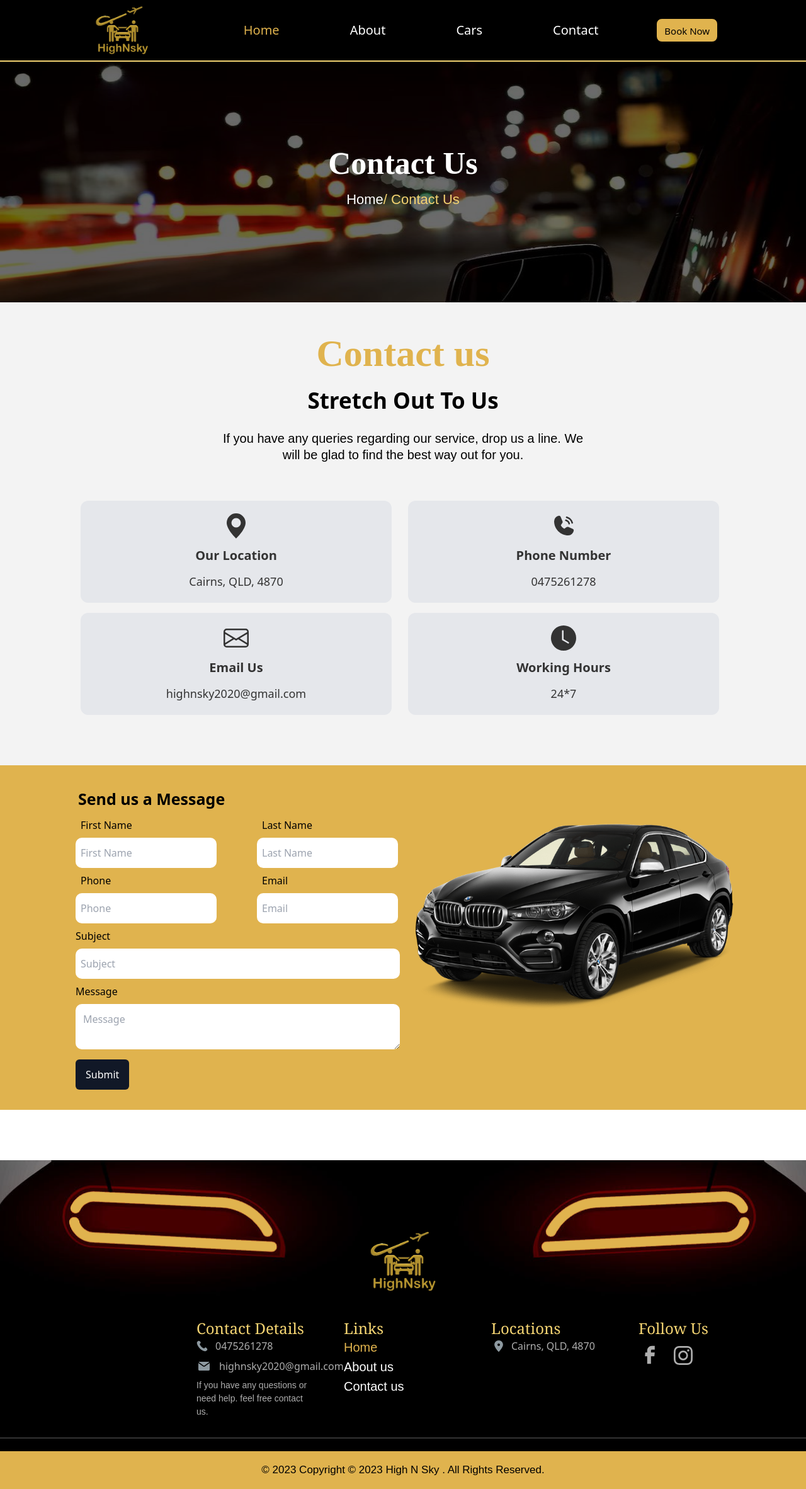
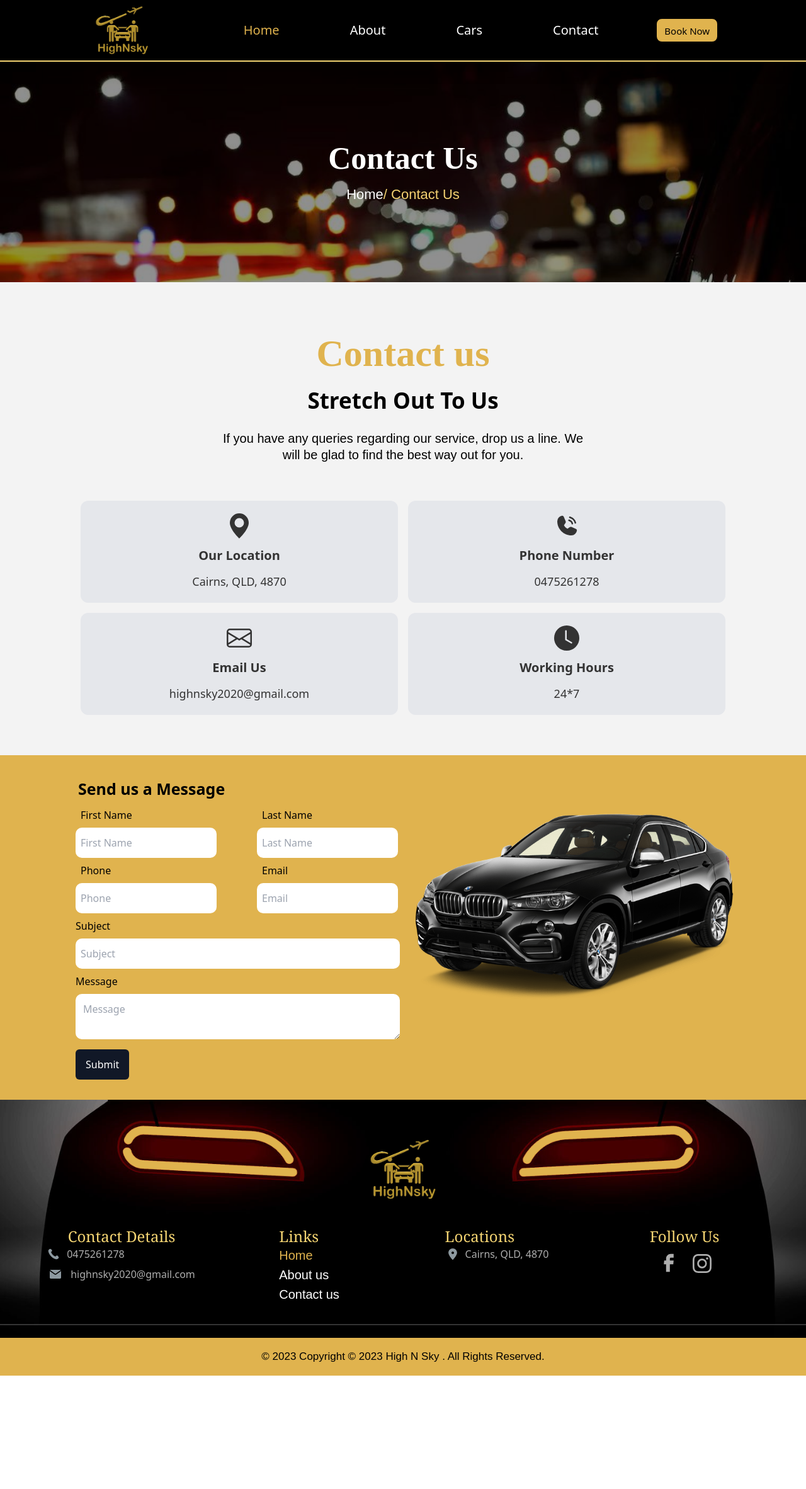
Before and after one commit to HighNsky/highNsky-reactApp, a Next.js app: page /contact in a window 1280 px wide. Shown: the whole page at 63% size. After the commit the page ends 2184 px from the top, so only its background shows below. Built offline with nearby package versions, Linux system fonts and the light colour scheme.

Commit message:
responsive UI

```diff
--- a/src/components/SubHeader/index.tsx
+++ b/src/components/SubHeader/index.tsx
@@ -13,17 +13,35 @@ import { motion } from "framer-motion";
 const Layout = () => <BannerCard svg={carsi} />;
 const SubHeader = (props: any) => {
   const router = useRouter();
+
+  console.log("carsi", carsi);
   return (
     <>
-      <div className="h-[28rem]">
-        <Layout />
-        <motion.div
-          className=" flex flex-col justify-center items-center relative bottom-[250px]"
+      <div className=" lg:h-[28rem] xxxs:h-[25rem] xxs:h-[15rem] md:h-[25rem]">
+        {/* <Layout /> */}
+        <div
+          style={{
+            backgroundImage: `url(${carsi?.src})`,
+            height: "100%",
+            width: "100%",
+            backgroundRepeat: "no-repeat",
+            backgroundSize: "cover",
+          }}
+        >
+          {/* <motion.div
+            className=" flex flex-col justify-center items-center   h-full  "
+            style={{ opacity: 0.1, background: "#000000b0" }}
             initial={{ y: 100, opacity: 0 }}
             animate={{ y: 0, opacity: 1 }}
             transition={{ duration: 0.6 }}
+          > */}
+          <div
+            className=" flex flex-col justify-center items-center   h-full  "
+            style={{ background: "rgb(0 0 0 / 44%)" }}
           >
-          <div className="bred-head">{props.text}</div>
+            <div className="bred-head text-[white]   flex justify-center items-center lg:pt-[6rem] sm:pt-[3rem] ">
+              {props.text}{" "}
+            </div>
             <div className="flex">
               <div
                 onClick={() => {
@@ -42,7 +60,9 @@ const SubHeader = (props: any) => {
                 / {props.text}
               </div>
             </div>
-        </motion.div>
+            {/* </motion.div> */}
+          </div>
+        </div>
       </div>
     </>
   );
--- a/src/components/contact/ContactCard/index.tsx
+++ b/src/components/contact/ContactCard/index.tsx
@@ -20,7 +20,7 @@ const ContactCard: FC<contactCardProps> = ({
       className={`${
         ""
         // index && (index % 2 ? "bg-[#e0b34e]" : "bg-gray-200")
-      } bg-gray-200 py-5 rounded-xl space-y-3  xxxs:mr-2.5`}
+      } bg-gray-200 py-5 rounded-xl space-y-3   `}
     >
       <div className="flex justify-center">{svg}</div>
       <h1 className=" md:text-[20px] font-bold text-[#333333] text-center">
--- a/src/components/layouts/BasicLayout/Footer/index.tsx
+++ b/src/components/layouts/BasicLayout/Footer/index.tsx
@@ -16,14 +16,14 @@ const Footer = () => {
   return (
     <div>
       <div
-        className="  "
+        className=" lg-pt-[70px] sm:pt-[20px] "
         style={{
           backgroundImage: `url(${footer.src})`,
           backgroundPosition: "center",
           height: "100%",
           width: "100%",
           backgroundSize: "cover",
-          paddingTop: "70px",
+          // paddingTop: "70px",
         }}
       >
         <div className="  w-container  ">
@@ -35,10 +35,11 @@ const Footer = () => {
               className="xxxs:w-[100%] xs:w-[50%] sm:w-[30%] xl:w-[20%] xs:mx-auto"
             />
           </Link>
-          <div className=" lg:ml-[7rem]  xl:ml-[19rem] xl:mx-[5rem] grid sm:grid-cols-2 gap-10 sm:gap-14 md:grid-cols-3 lg:grid-cols-4 px-2">
+          <div className="w-full flex justify-center">
+            <div className=" 2xl:w-[70%] lg:w-[90%]  grid sm:grid-cols-2 gap-10 sm:gap-14 md:grid-cols-2 lg:grid-cols-4 px-2">
               <div
                 id="w-node-_6e965b4c-a72d-e35f-24f8-0924edf57488-91406018"
-              className=""
+                className="flex justify-center flex-col items-center self-start"
               >
                 <h1 className="text-[#f4d472] text-2xl font-serif  text-start ">
                   Contact Details
@@ -46,7 +47,7 @@ const Footer = () => {
                 <div className="ft-link-blocks ">
                   <Link
                     href="tel:+61475261278"
-                  className="flex justify-start items-center mb-2"
+                    className="flex lg:justify-start xxxs:justify-center items-center mb-2"
                   >
                     <Image
                       src={phone}
@@ -54,9 +55,7 @@ const Footer = () => {
                       alt="phone symbol"
                       className="image"
                     />
-                  <div
-                    className="ml-3 text-[#aeaeae]"
-                  >
+                    <div className="ml-3 text-[#aeaeae]">
                       {/* +61 */}
                       0475261278
                     </div>
@@ -66,9 +65,7 @@ const Footer = () => {
                     className="email-block w-inline-block"
                   >
                     <Image src={email} loading="lazy" alt="Email symbol" />
-                  <div
-                    className="ml-3 text-[#aeaeae] "
-                  >
+                    <div className="ml-3 text-[#aeaeae] ">
                       highnsky2020@gmail.com
                     </div>
                   </Link>
@@ -79,13 +76,15 @@ const Footer = () => {
                   </div>
                 </div> */}
                 </div>
-              <div className="footer-desc mt-2 text-[14px]">
+                {/* <div className="footer-desc mt-2 text-[14px]">
                   If you have any questions or need help. feel free contact us.
+                </div> */}
               </div>
+              <div className=" flex justify-center ">
+                <div className="ft-link-blocks ">
+                  <div className="text-[#f4d472] text-2xl font-serif ">
+                    Links
                   </div>
-            <div className="  ">
-              <h1 className="text-[#f4d472] text-2xl font-serif ">Links</h1>
-              <div className="ft-link-blocks ">
                   <Link href="/" className="flb-link">
                     <span
                       className={`text-xl   ${
@@ -149,11 +148,11 @@ const Footer = () => {
                 </Link> */}
                 </div>
               </div>
-            <div className=" ">
-              <h1 className="text-[#f4d472] text-2xl font-serif text-start  ">
+              <div className=" flex flex-col self-start justify-center items-center ">
+                <div className="ft-link-blocks">
+                  <div className="text-[#f4d472] text-2xl font-serif xxxs:text-center lg:text-start  ">
                     Locations
-              </h1>
-              <div className="ft-link-blocks">
+                  </div>
                   {/* <Link
                   href="tel:+61475261278"
                   className="phone-block w-inline-block"
@@ -178,8 +177,12 @@ const Footer = () => {
                   <div className="email-text">highnsky2020@gmail.com</div>
                 </Link> */}
                   <div className="address-block">
-                  <Image src={location} loading="lazy" alt="location symbol" />
-                  <div className="flex justify-start items-center text-[#aeaeae] ml-2">
+                    <Image
+                      src={location}
+                      loading="lazy"
+                      alt="location symbol"
+                    />
+                    <div className="flex justify-center items-center text-[#aeaeae] ml-2">
                       Cairns, QLD, 4870
                     </div>
                   </div>
@@ -199,7 +202,7 @@ const Footer = () => {
                   </Link>
                 </div>
               </div>
-            <div className="">
+              <div className="flex flex-col justify-center items-center self-start">
                 <h1 className="text-[#f4d472] text-2xl  font-serif text-start ">
                   Follow Us
                 </h1>
@@ -221,6 +224,7 @@ const Footer = () => {
                 </div>
               </div>
             </div>
+          </div>
 
           <div className="border-block"></div>
         </div>
--- a/src/pages/cars/SelectCars/TermsNCondition/index.tsx
+++ b/src/pages/cars/SelectCars/TermsNCondition/index.tsx
@@ -58,7 +58,7 @@ const TermsNCondition = () => {
     <>
       <BasicLayout>
         <SubHeader text={Terms} />
-        <div className="flex justify-center items-center wf-section my-[40px] xxxs:px-16  xs:px-[100px] lg:px-[220px]">
+        <div className="flex justify-center items-center wf-section my-[40px] xxxs:px-16  xs:px-[100px] xl:px-[220px] lg:px-[110px] md:px-[10px] sm:px-[10px] xxxs:px-[10px]">
           <div>
             <div id="printablediv" ref={printRef} className="mx-8">
               <div className="mb-[40px]">
@@ -284,7 +284,7 @@ const TermsNCondition = () => {
                   value={checkbox}
                   onChange={handleFormFields}
                   // errorMessage={formErrors?.checkbox}
-                    style={{height:'8px', width:'12px', borderRadius:'100%'}}
+                  style={{ height: "8px", width: "12px", borderRadius: "100%" }}
                 />
 
                 {/* <Input
@@ -318,7 +318,7 @@ const TermsNCondition = () => {
                 </div>
                 <div className="flex justify-center items-center">
                   <button
-                    className="flex gap-2 cursor-pointer bg-[#E0B34E]  rounded-[10px border hoprintablediv:border-black text-[17px] hoprintablediv:text-black duration-1000 hoprintablediv:scale-105 px-6 py-2"
+                    className="flex gap-2 cursor-pointer  bg-[#E0B34E]  rounded-[10px] border hoprintablediv:border-black text-[17px] hoprintablediv:text-black duration-1000 hoprintablediv:scale-105 px-6 py-2"
                     onClick={() => {
                       setFormErrors(validateFelids(checkboxStaus));
                       // handleSubmit;
--- a/src/pages/contact/index.tsx
+++ b/src/pages/contact/index.tsx
@@ -138,14 +138,14 @@ const Contact = () => {
           </div>
           <div>
             <div className="flex-block"></div>
-            <div className="grid xxs:grid-cols-1 md:px-28 px-10  md:grid-cols-2 xl:grid-cols-2 2xl:grid-cols-4 xxxs:mx-4 gap-4  ">
+            <div className="grid xxs:grid-cols-1 md:px-16 xxxs:px-5 px-10  md:grid-cols-2 lg:px-16  xl:px-32 xl:grid-cols-2 2xl:grid-cols-4  gap-4  ">
               {contactDetails?.map((item, index) => (
                 <ContactCard {...item} key={item?.title} index={index + 1} />
               ))}
             </div>
           </div>
 
-          <div className=" grid  xxs:grid-cols-1 overflow-hidden items-center bg-[#e0b34e] my-20 md:px-14 px-10 xl:px-28 justify-center lg:grid-cols-2  lg:pb-0 ">
+          <div className=" grid xxxs:px-5  xxs:grid-cols-1 overflow-hidden items-center bg-[#e0b34e] lg:mt-16 md:mt-10 xxxs:mt-4 md:px-14 px-10 xl:px-28 justify-center lg:grid-cols-2  lg:pb-0 ">
             <div className="">
               <form onSubmit={handleSubmit(onSubmit)}>
                 <div className=" grid xxxs:grid-cols-1 xxxs:m-3 xxxs:mb-0   ">
```
Also changed, not shown: src/components/OurPromise/index.tsx (+14 -14 lines), src/components/vehicle/index.tsx (+6 -12 lines), src/pages/cars/ReadMoreDetail/index.tsx (+48 -23 lines), src/pages/cars/SelectCars/TermsNCondition/PaymentForm/index.tsx (+18 -15 lines), src/pages/cars/index.module.css (+11 -1 lines), src/pages/cars/index.tsx (+9 -9 lines), src/styles/globals.css. Lines whose indentation alone changed are shown as unchanged.
